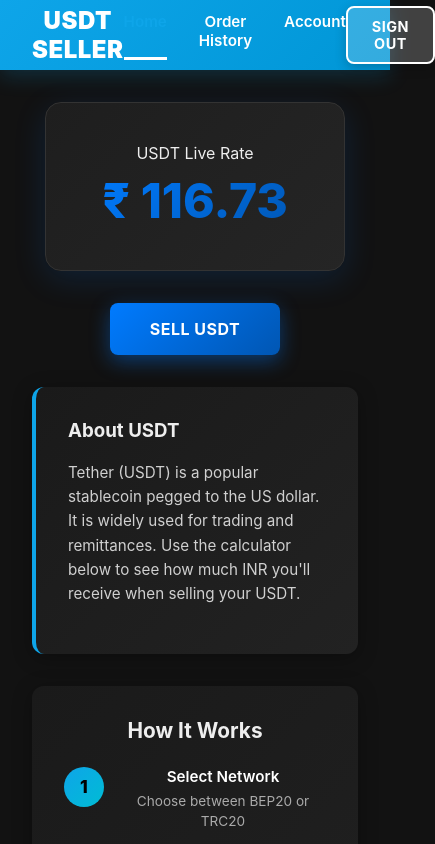
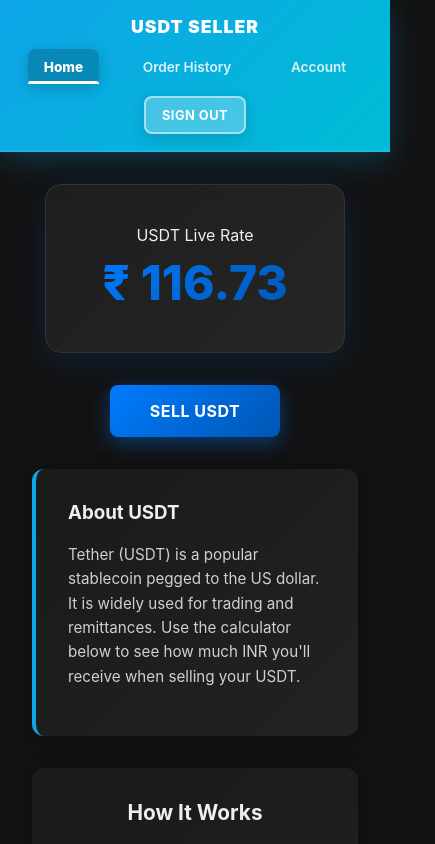
Before and after one commit to zaid09k/usdtseller, a React (Vite) app: page / in a window 390 px wide. Both pictures are taken after typing "Sample", "Sample123" into the empty fields and a click on the button "LOGIN TO DASHBOARD". Shown: the top 844 px of the page, 435 px wide, since content can reach past the window. Built offline with nearby package versions, Linux system fonts and the light colour scheme; no server answers.

Commit message:
Fix navbar text visibility and enhance professional styling

```diff
--- a/src/components/Navbar.css
+++ b/src/components/Navbar.css
@@ -2,85 +2,270 @@
   display: flex;
   align-items: center;
   justify-content: space-between;
-  padding: 0.75rem 2rem;
-  background: linear-gradient(135deg, #0ea5e9 0%, #0096d6 100%);
+  padding: 0.75rem 2.5rem;
+  background: linear-gradient(135deg, #0ea5e9 0%, #00bcd4 100%);
   color: white;
-  height: 70px;
-  box-shadow: 0 6px 20px rgba(14, 165, 233, 0.2);
+  height: 75px;
+  box-shadow: 0 8px 30px rgba(14, 165, 233, 0.25);
   position: sticky;
   top: 0;
   z-index: 100;
+  border-bottom: 2px solid rgba(255, 255, 255, 0.1);
+}
+
+.navbar-left {
+  display: flex;
+  align-items: center;
+  gap: 2rem;
+  flex: 1;
 }
 
 .navbar-logo {
-  font-size: 1.5rem;
+  display: flex;
+  align-items: center;
+  gap: 0.75rem;
+  text-decoration: none;
+  color: white;
   font-weight: 900;
-  letter-spacing: 0.5px;
-  background: #fff;
-  -webkit-background-clip: text;
-  -webkit-text-fill-color: transparent;
+  font-size: 1.4rem;
   text-transform: uppercase;
+  letter-spacing: 1px;
+  transition: all 0.3s ease;
+}
+
+.navbar-logo:hover {
+  transform: scale(1.05);
+}
+
+.logo-icon {
+  font-size: 1.8rem;
+  display: flex;
+  align-items: center;
+}
+
+.logo-text {
+  font-weight: 900;
+  color: #fff;
+  text-shadow: 0 2px 4px rgba(0, 0, 0, 0.2);
+}
+
+.navbar-status {
+  display: flex;
+  align-items: center;
+  gap: 0.5rem;
+  background: rgba(255, 255, 255, 0.15);
+  padding: 0.5rem 1rem;
+  border-radius: 20px;
+  font-size: 0.85rem;
+  font-weight: 600;
+}
+
+.status-dot {
+  width: 8px;
+  height: 8px;
+  background: #10b981;
+  border-radius: 50%;
+  animation: pulse 2s infinite;
+}
+
+@keyframes pulse {
+  0%, 100% {
+    opacity: 1;
+  }
+  50% {
+    opacity: 0.5;
+  }
+}
+
+.status-text {
+  color: #fff;
 }
 
 .navbar-links {
   display: flex;
-  gap: 2rem;
+  gap: 0.5rem;
+  flex: 1;
+  justify-content: center;
+  align-items: center;
 }
 
 .navbar-links a {
   text-decoration: none;
-  color: #fff;
-  font-size: 0.95rem;
+  color: rgba(255, 255, 255, 0.85);
+  font-size: 0.9rem;
   font-weight: 600;
   position: relative;
-  padding-bottom: 0.5rem;
+  padding: 0.75rem 1.5rem;
+  border-radius: 8px;
   transition: all 0.3s ease;
+  display: flex;
+  align-items: center;
+  gap: 0.4rem;
+  white-space: nowrap;
 }
 
-.navbar-links a::after {
-  content: '';
-  position: absolute;
-  width: 0;
-  height: 3px;
-  bottom: -2px;
-  left: 0;
-  background: #fff;
-  transition: width 0.3s ease;
+.link-icon {
+  font-size: 1.1rem;
 }
 
 .navbar-links a:hover {
-  color: white;
-}
-
-.navbar-links a:hover::after {
-  width: 100%;
+  color: #fff;
+  background: rgba(255, 255, 255, 0.15);
+  transform: translateY(-2px);
 }
 
 .navbar-links a.active {
-  color: #0ea5e9;
+  color: #fff;
+  background: rgba(0, 0, 0, 0.2);
+  font-weight: 800;
+  box-shadow: 0 4px 15px rgba(0, 0, 0, 0.2);
 }
 
 .navbar-links a.active::after {
-  width: 100%;
+  content: '';
+  position: absolute;
+  bottom: 0;
+  left: 0;
+  right: 0;
+  height: 3px;
+  background: #fff;
+  border-radius: 3px 3px 0 0;
+}
+
+.navbar-right {
+  display: flex;
+  align-items: center;
+  gap: 1.5rem;
+  flex: 1;
+  justify-content: flex-end;
+}
+
+.navbar-stats {
+  display: flex;
+  align-items: center;
+  gap: 1.5rem;
+  background: rgba(255, 255, 255, 0.1);
+  padding: 0.5rem 1rem;
+  border-radius: 8px;
+  border: 1px solid rgba(255, 255, 255, 0.2);
+}
+
+.stat-item {
+  display: flex;
+  flex-direction: column;
+  align-items: flex-end;
+}
+
+.stat-label {
+  font-size: 0.75rem;
+  color: rgba(255, 255, 255, 0.7);
+  text-transform: uppercase;
+  font-weight: 600;
+  letter-spacing: 0.5px;
+}
+
+.stat-value {
+  font-size: 1rem;
+  font-weight: 900;
+  color: #fff;
+  text-shadow: 0 2px 4px rgba(0, 0, 0, 0.2);
 }
 
 .signout-button {
-  background: rgba(255, 255, 255, 0.2);
-  border: 2px solid #fff;
-  color: white;
-  padding: 0.6rem 1.5rem;
+  background: rgba(255, 255, 255, 0.25);
+  border: 2px solid rgba(255, 255, 255, 0.5);
+  color: #fff;
+  padding: 0.7rem 1.5rem;
   border-radius: 8px;
   cursor: pointer;
   font-size: 0.9rem;
   font-weight: 700;
-  box-shadow: 0 4px 12px rgba(0, 0, 0, 0.2);
+  box-shadow: 0 4px 15px rgba(0, 0, 0, 0.15);
   transition: all 0.3s ease;
   text-transform: uppercase;
   letter-spacing: 0.5px;
+  display: flex;
+  align-items: center;
+  gap: 0.5rem;
+  white-space: nowrap;
 }
 
 .signout-button:hover {
-  background: rgba(255, 255, 255, 0.3);
-  box-shadow: 0 6px 16px rgba(0, 0, 0, 0.3);
+  background: rgba(255, 255, 255, 0.35);
+  border-color: #fff;
+  box-shadow: 0 8px 25px rgba(0, 0, 0, 0.25);
   transform: translateY(-2px);
 }
+
+.signout-button:active {
+  transform: translateY(0);
+}
+
+@media (max-width: 1024px) {
+  .navbar {
+    padding: 0.75rem 1.5rem;
+    height: fit-content;
+    flex-wrap: wrap;
+    gap: 1rem;
+  }
+
+  .navbar-left {
+    gap: 1rem;
+  }
+
+  .navbar-stats {
+    display: none;
+  }
+
+  .navbar-links {
+    gap: 0.25rem;
+  }
+
+  .navbar-links a {
+    padding: 0.6rem 1rem;
+    font-size: 0.85rem;
+  }
+}
+
+@media (max-width: 768px) {
+  .navbar {
+    flex-direction: column;
+    height: auto;
+    padding: 1rem;
+    gap: 0.75rem;
+  }
+
+  .navbar-left {
+    width: 100%;
+    justify-content: space-between;
+  }
+
+  .navbar-links {
+    width: 100%;
+    justify-content: space-around;
+  }
+
+  .navbar-right {
+    width: 100%;
+    justify-content: space-between;
+  }
+
+  .navbar-logo {
+    font-size: 1.1rem;
+    gap: 0.5rem;
+  }
+
+  .logo-icon {
+    font-size: 1.4rem;
+  }
+
+  .navbar-status {
+    font-size: 0.75rem;
+    padding: 0.4rem 0.8rem;
+  }
+
+  .signout-button {
+    padding: 0.6rem 1rem;
+    font-size: 0.8rem;
+  }
+}
```
